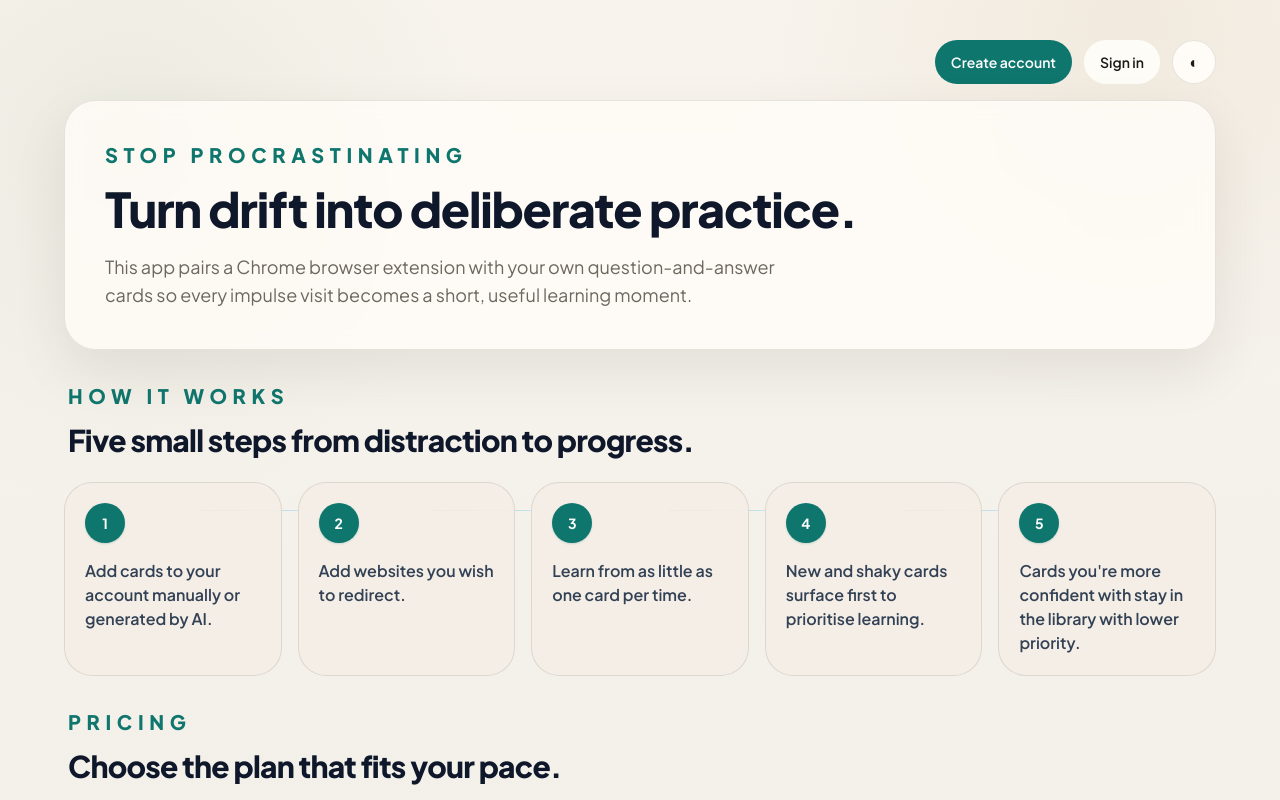
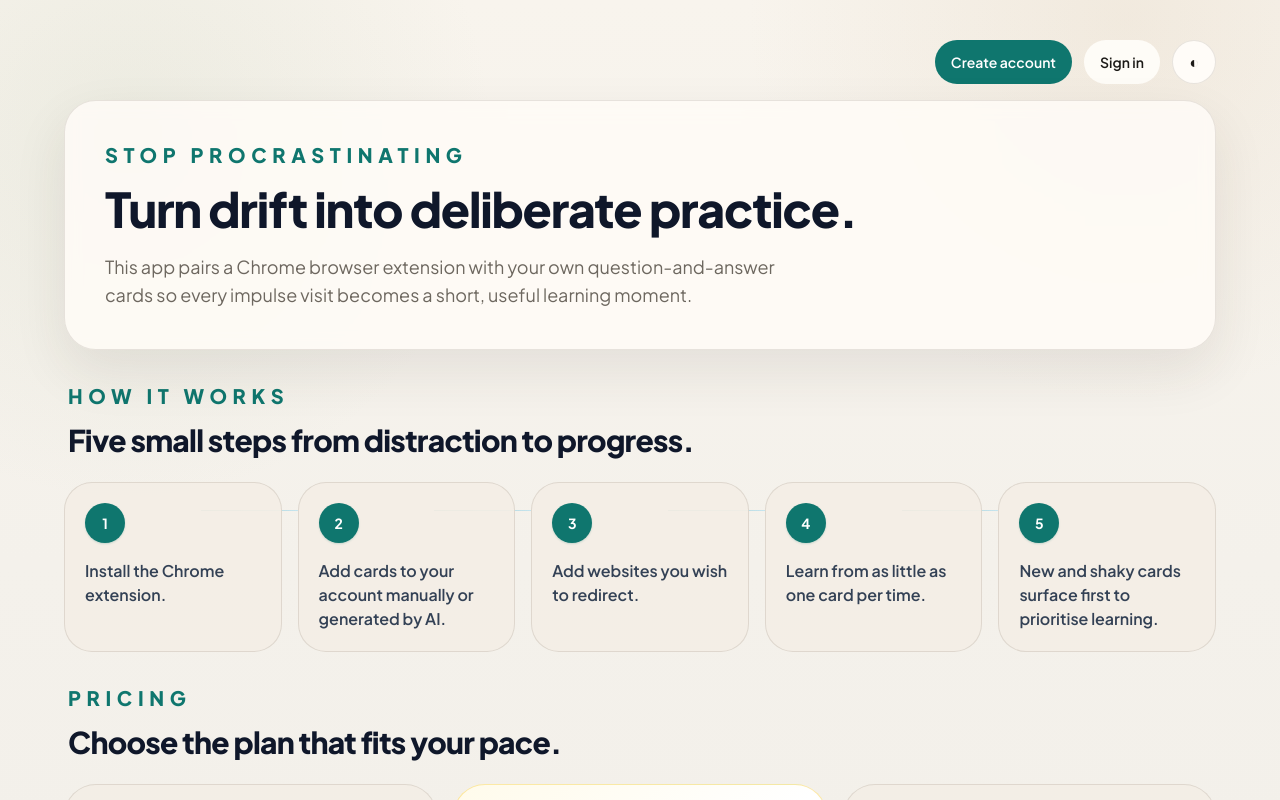
Before and after one commit to MBrock29/stop-procrastinating, a React (Vite) app: page / in a window 1280 px wide. Shown: the top 800 px of the page. Built offline with nearby package versions, Linux system fonts and the light colour scheme; no server answers.

Commit message:
copy: update landing page flow steps

```diff
--- a/src/views/AuthPage.tsx
+++ b/src/views/AuthPage.tsx
@@ -3,11 +3,11 @@ import { useAuth } from '../features/auth/useAuth'
 import { useTheme } from '../features/theme/ThemeContext'
 
 const flowSteps = [
+  'Install the Chrome extension.',
   'Add cards to your account manually or generated by AI.',
   'Add websites you wish to redirect.',
   'Learn from as little as one card per time.',
   'New and shaky cards surface first to prioritise learning.',
-  "Cards you're more confident with stay in the library with lower priority.",
 ]
 
 const planCards = [
```
